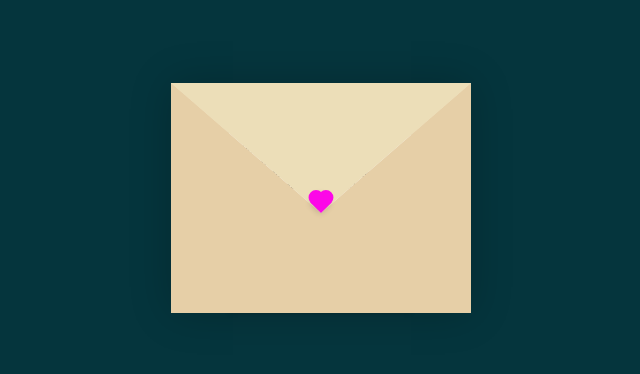
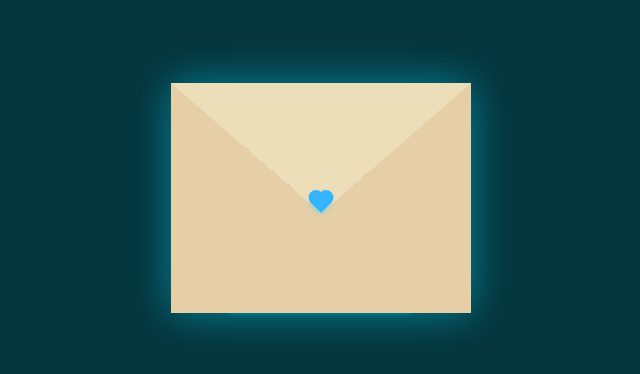
Before and after one commit to piskevet/babalargunu.github.io, a plain HTML site: page index.html in a window 1280 px wide. Shown: the part 202-576 px from the top of the page, without its empty margins (319-959 px from the left). Drawn offline with Linux system fonts and the light colour scheme.

Commit message:
Update style.css

```diff
--- a/style.css
+++ b/style.css
@@ -4,9 +4,9 @@
   --bg-envelope-color: #f5edd1;
   --envelope-tab: #ecdeb8;
   --envelope-cover: #e6cfa7;
-  --shadow-color: rgba(0, 0, 0, 0.2);
+  --shadow-color: rgba(0, 217, 255, 0.486);
   --txt-color: #444;
-  --heart-color: rgb(252, 8, 231);
+  --heart-color: rgb(53, 181, 255);
 }
 body{
   margin: 0;
```
